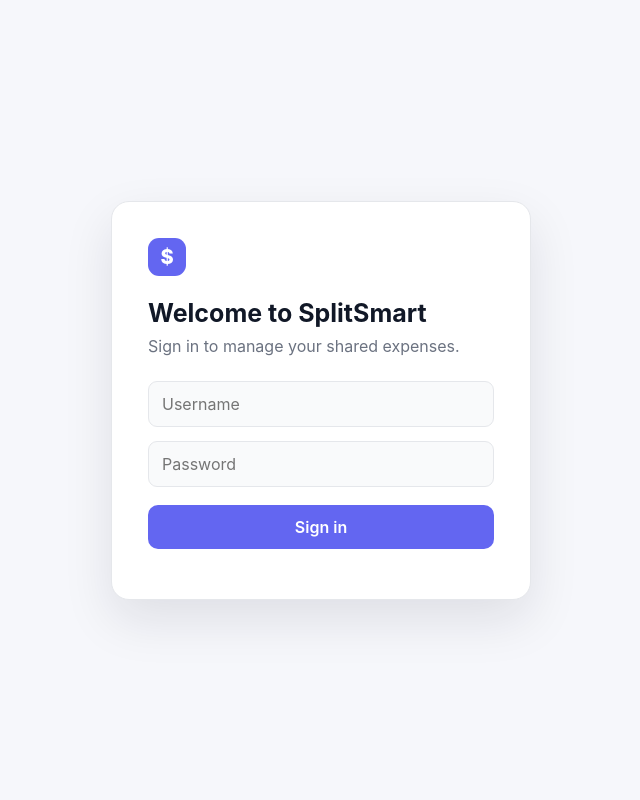
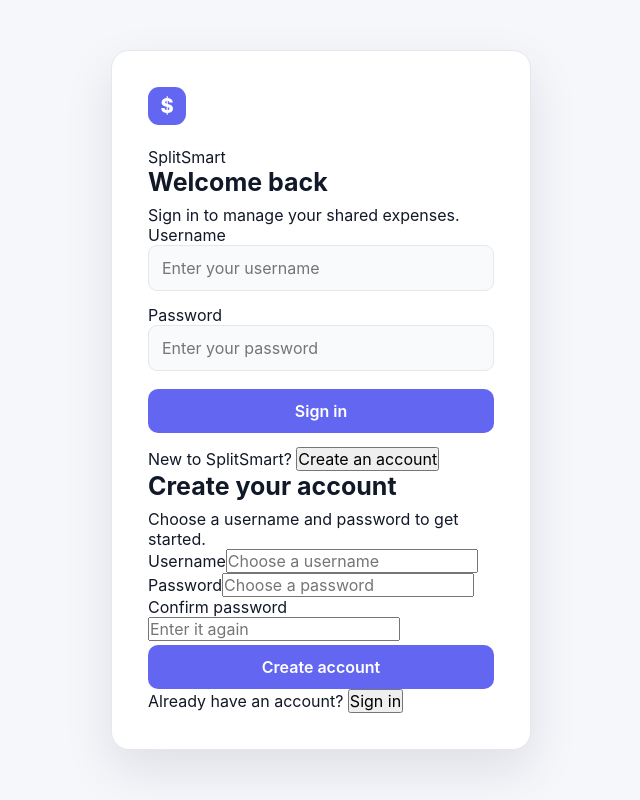
Before and after one commit to muhtasimh/splitsmart, a Django app: page / in a window 1280 px wide. Shown: the whole page, without its empty margins (319-959 px from the left). Run offline with Django 4.2, Linux system fonts and the light colour scheme.

Commit message:
Add username and password sign up flow

```diff
--- a/expenses/templates/expenses/index.html
+++ b/expenses/templates/expenses/index.html
@@ -5,7 +5,7 @@
     <meta charset="UTF-8">
     <meta name="viewport" content="width=device-width, initial-scale=1.0">
     <title>SplitSmart | Shared Expense Manager</title>
-    <link rel="stylesheet" href="{% static 'expenses/style.css' %}?v=17">
+    <link rel="stylesheet" href="{% static 'expenses/style.css' %}?v=18">
 </head>
 <body>
 <aside class="sidebar">
@@ -79,9 +79,16 @@
 </div></div>
 
 <div class="login-overlay" id="loginOverlay"><div class="login-card">
-    <div class="brand-icon">$</div><h2>Welcome to SplitSmart</h2><p>Sign in to manage your shared expenses.</p>
-    <form id="loginForm"><input id="loginUsername" type="text" placeholder="Username" required><input id="loginPassword" type="password" placeholder="Password" required><button class="add-expense-button full-width" type="submit">Sign in</button><p class="form-message" id="loginMessage"></p></form>
+    <div class="auth-brand"><div class="brand-icon">$</div><span>SplitSmart</span></div>
+    <div id="signInPanel"><h2>Welcome back</h2><p>Sign in to manage your shared expenses.</p>
+        <form id="loginForm" class="auth-form"><label>Username<input id="loginUsername" type="text" autocomplete="username" placeholder="Enter your username" required></label><label>Password<input id="loginPassword" type="password" autocomplete="current-password" placeholder="Enter your password" required></label><button class="add-expense-button full-width" type="submit">Sign in</button><p class="form-message" id="loginMessage"></p></form>
+        <p class="auth-switch">New to SplitSmart? <button type="button" id="showSignup">Create an account</button></p>
+    </div>
+    <div id="signUpPanel" class="hidden"><h2>Create your account</h2><p>Choose a username and password to get started.</p>
+        <form id="signupForm" class="auth-form"><label>Username<input id="signupUsername" type="text" autocomplete="username" placeholder="Choose a username" required></label><label>Password<input id="signupPassword" type="password" autocomplete="new-password" placeholder="Choose a password" required></label><label>Confirm password<input id="signupConfirmPassword" type="password" autocomplete="new-password" placeholder="Enter it again" required></label><button class="add-expense-button full-width" type="submit">Create account</button><p class="form-message" id="signupMessage"></p></form>
+        <p class="auth-switch">Already have an account? <button type="button" id="showSignin">Sign in</button></p>
+    </div>
 </div></div>
-<script src="{% static 'expenses/app.js' %}?v=17"></script>
+<script src="{% static 'expenses/app.js' %}?v=18"></script>
 </body>
 </html>
```
